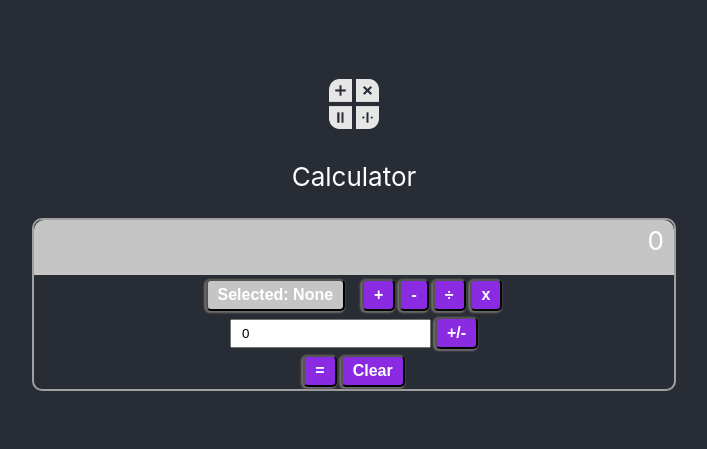
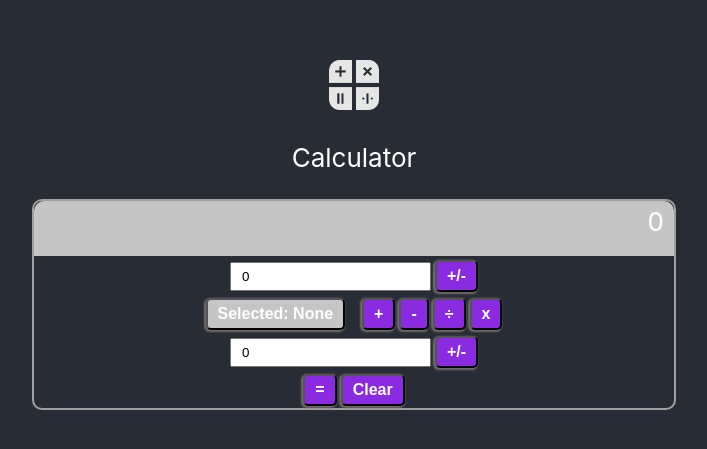
Before and after one commit to Bizzle-Dapp/React-Calculator, a React (Create React App) app: page / in a window 1280 px wide. Shown: the part 165-614 px from the top of the page, without its empty margins (286-993 px from the left). Built offline with nearby package versions, Linux system fonts and the light colour scheme.

Commit message:
Updated the funky UI

```diff
--- a/src/App.tsx
+++ b/src/App.tsx
@@ -6,7 +6,8 @@ import { CalculatorBody, Button, Input } from './styled-constants';
 function App() {
   const [calcResult, setCalcResult] = useState(0);
   const [selectedCalcFunction, setSelectedCalcFunction] = useState('None');
-  const [numericInput, setNumericInput] = useState(0);
+  const [numericInput1, setNumericInput1] = useState(0);
+  const [numericInput2, setNumericInput2] = useState(0);
 
   const updateSelectedCalcFunction = (val: string) => {
     if(val === selectedCalcFunction)
@@ -36,16 +37,16 @@ function App() {
     switch(selectedCalcFunction)
     {
       case "+":
-        setCalcResult(startingValue + numericInput);
+        setCalcResult(numericInput1 + numericInput2);
         return;
       case "-":
-        setCalcResult(startingValue - numericInput);
+        setCalcResult(numericInput1 - numericInput2);
         return;
       case "÷":
-        setCalcResult(startingValue / numericInput);
+        setCalcResult(numericInput1 / numericInput2);
         return;
       case "x":
-        setCalcResult(startingValue * numericInput);
+        setCalcResult(numericInput1 * numericInput2);
         return;
     }
 
@@ -59,6 +60,10 @@ function App() {
         <div style={{background: "#c5c5c5", height: "50px", borderTopLeftRadius: "inherit", borderTopRightRadius: "inherit", textAlign:"right", padding:"5px 10px 0px 10px"}}> {/* Calculator Result Display */}
           {calcResult}
         </div>
+        <div> {/* Numeric Input1 */}
+          <Input type="number" value={numericInput1} onChange={(e: React.ChangeEvent<HTMLInputElement>) => {setNumericInput1(Number(e.target.value))}}></Input>
+          <Button onClick={()=> {setNumericInput1(numericInput1 * -1)}}>+/-</Button>
+        </div>
         <div> {/* Calculator Function Buttons */}
           <Button style={{background: "rgb(197, 197, 197)", marginRight:"15px"}}>Selected: {selectedCalcFunction}</Button>
           <Button onClick={() => {updateSelectedCalcFunction("+")}}>+</Button>
@@ -66,13 +71,13 @@ function App() {
           <Button onClick={() => {updateSelectedCalcFunction("÷")}}>÷</Button>
           <Button onClick={() => {updateSelectedCalcFunction("x")}}>x</Button>
         </div>
-        <div> {/* Numeric Input */}
-          <Input type="number" value={numericInput} onChange={(e: React.ChangeEvent<HTMLInputElement>) => {setNumericInput(Number(e.target.value))}}></Input>
-          <Button onClick={()=> {setNumericInput(numericInput * -1)}}>+/-</Button>
+        <div> {/* Numeric Input2 */}
+          <Input type="number" value={numericInput2} onChange={(e: React.ChangeEvent<HTMLInputElement>) => {setNumericInput2(Number(e.target.value))}}></Input>
+          <Button onClick={()=> {setNumericInput2(numericInput2 * -1)}}>+/-</Button>
         </div>
         <div>{/* Go and Clear Buttons */}
-          <Button onClick={() => {performCalculation()}}>=</Button>
-          <Button onClick={() => {setCalcResult(0)}}>Clear</Button>
+          <Button onClick={() => {performCalculation(); setNumericInput1(0); setNumericInput2(0)}}>=</Button>
+          <Button onClick={() => {setCalcResult(0); setNumericInput1(0); setNumericInput2(0)}}>Clear</Button>
         </div>
       </CalculatorBody>
     </div>
```
